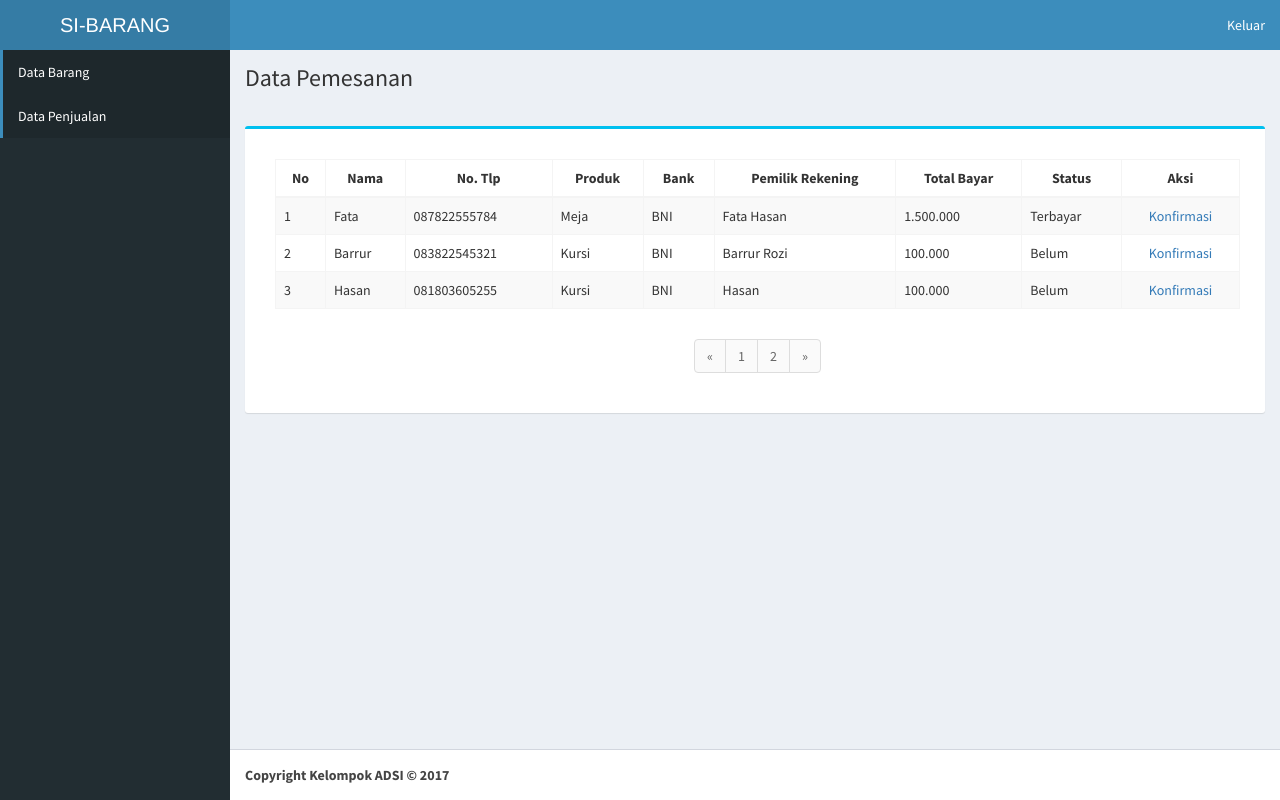
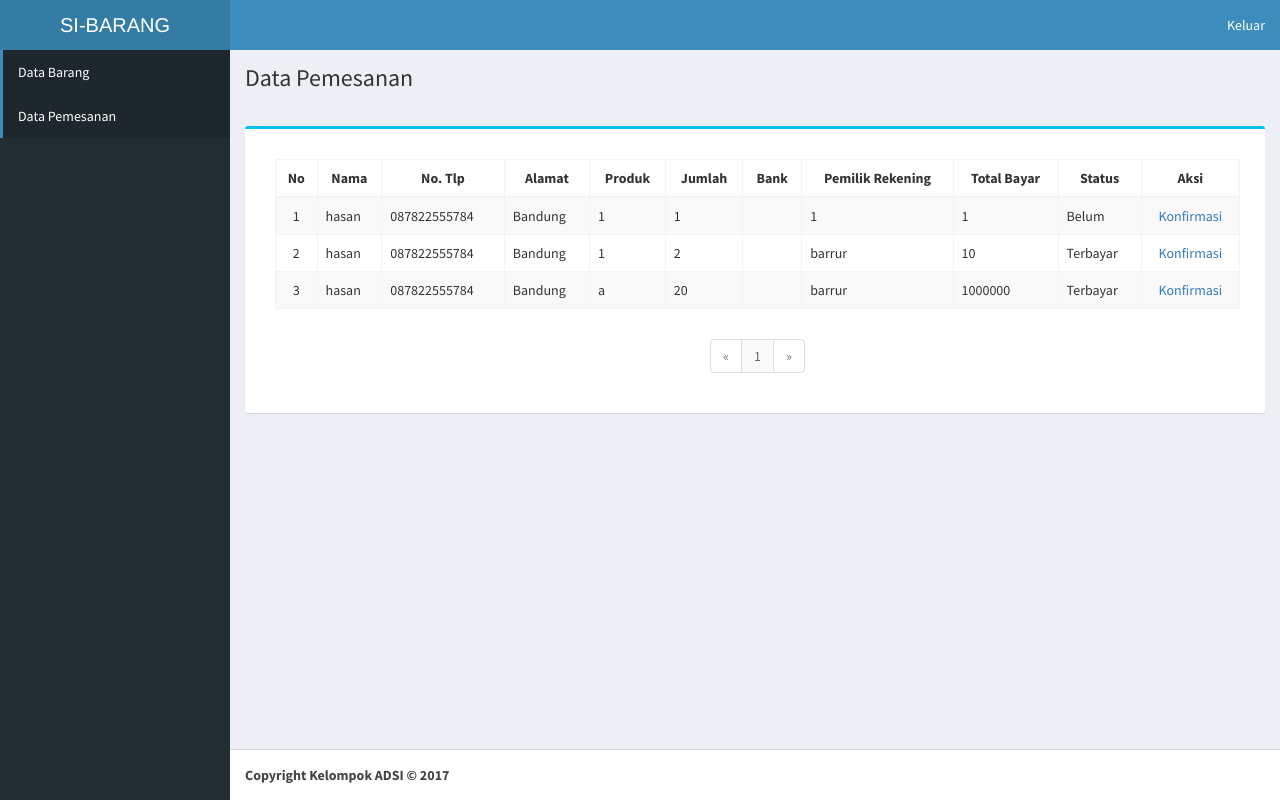
Before and after one commit to alifahfathonah/furniture, a PHP site: page /pegawai/admin/pegawai/datapenjualan.php in a window 1280 px wide. Run offline with PHP 8.4, Linux system fonts and the light colour scheme; data comes from the database, SQL or seed files in the repository; both versions use the stored data as it was after the commit; some libraries are stand-ins or nearby versions.

Commit message:
Update Pemesanan

```diff
--- a/admin/pegawai/databarang.php
+++ b/admin/pegawai/databarang.php
@@ -79,7 +79,7 @@
       <!-- Sidebar user panel -->
       <ul class="sidebar-menu" data-widget="tree">
         <li class="active"><a href="../pegawai/databarang.php"><span>Data Barang</span></a></li>
-        <li class="active"><a href="../pegawai/datapenjualan.php"><span>Data Penjualan</span></a></li>
+        <li class="active"><a href="../pegawai/datapenjualan.php"><span>Data Pemesanan</span></a></li>
     </ul>
 
         <!-- sidebar menu: : style can be found in sidebar.less -->
--- a/admin/pegawai/datapenjualan.php
+++ b/admin/pegawai/datapenjualan.php
@@ -30,6 +30,7 @@
   <style media="screen">
     .box {padding: 20px 15px 15px 20px }
     th{text-align: center;}
+
   </style>
   <!-- HTML5 Shim and Respond.js IE8 support of HTML5 elements and media queries -->
   <!-- WARNING: Respond.js doesn't work if you view the page via file:// -->
@@ -79,7 +80,7 @@
       <!-- Sidebar user panel -->
       <ul class="sidebar-menu" data-widget="tree">
         <li class="active"><a href="../pegawai/databarang.php"><span>Data Barang</span></a></li>
-        <li class="active"><a href="../pegawai/datapenjualan.php"><span>Data Penjualan</span></a></li>
+        <li class="active"><a href="../pegawai/datapenjualan.php"><span>Data Pemesanan</span></a></li>
     </ul>
 
         <!-- sidebar menu: : style can be found in sidebar.less -->
@@ -113,7 +114,9 @@
 						<th>No</th>
 						<th>Nama</th>
 						<th>No. Tlp</th>
+            <th>Alamat</th>
 						<th>Produk</th>
+            <th>Jumlah</th>
 						<th>Bank</th>
 						<th>Pemilik Rekening</th>
             <th>Total Bayar</th>
@@ -121,63 +124,103 @@
 						<th style="text-align: center;" >Aksi</th>
 					</tr>
 				</thead>
+				<tbody>
+            <?php
+              include "../../koneksi.php";
+              $halaman = @$_GET['halaman'];
+              if (empty($halaman)) {
+                $posisi = 0;
+                $halaman = 1;
+              } else {
+                $posisi = ($halaman-1) * 5;
+              }
+              $i = $posisi + 1;
+              $sql = mysqli_query($conn, "SELECT pembeli.nama_pembeli, pembeli.telepon, pembeli.alamat_pembeli, barang.nama_barang, pemesanan.jumlah_barang, pemesanan.nama_bank, pemesanan.pemilik_rekening, pemesanan.jumlah_bayar, pemesanan.status, pemesanan.id_transaksi FROM (barang join pemesanan on barang.kode_barang = pemesanan.kode_barang) join pembeli on pemesanan.id_pembeli = pembeli.id_pembeli LIMIT $posisi, 5");
+              while ($hasil = mysqli_fetch_array($sql)) {
+           ?>
+            <tr>
+              <td style="text-align: center;"><?php echo $i; ?></td>
+    		 			<td><?php echo $hasil['nama_pembeli']; ?></td>
+    		 			<td><?php echo $hasil['telepon']; ?></td>
+    		 			<td><?php echo $hasil['alamat_pembeli']; ?></td>
+    		 			<td><?php echo $hasil['nama_barang']; ?></td>
+    		 			<td><?php echo $hasil['jumlah_barang']; ?></td>
+    		 			<td><?php echo $hasil['nama_bank']; ?></td>
+    		 			<td><?php echo $hasil['pemilik_rekening']; ?></td>
+    		 			<td><?php echo $hasil['jumlah_bayar']; ?></td>
+              <td><?php echo $hasil['status']; ?></td>
+              <?php if ($hasil['status'] == "Belum"){
+                ?>
+                  <td style="text-align: center;"><a href="proses-Konfirmasi.php?id_transaksi=<?php echo $hasil['id_transaksi']; ?>&konfirmasi=<?php echo $hasil['status']; ?>">Konfirmasi</a></td>
+              <?php
+            }else{
+                ?>
+                  <td style="text-align: center;"><a href="#">Konfirmasi</a></td>
+                <?php
+                    }
+                 ?>
 
-				<tbody>
-				  	<tr>
-  						<td>1</td>
-  						<td>Fata</td>
-  						<td>087822555784</td>
-  						<td>Meja</td>
-  						<td>BNI</td>
-  						<td>Fata Hasan</td>
-              <td>1.500.000</td>
-              <td>Terbayar</td>
-  						<td style="text-align: center;"><a href="#"> Konfirmasi</a></td>
+
+
+
 					  </tr>
-            <tr>
-  						<td>2</td>
-  						<td>Barrur</td>
-  						<td>083822545321</td>
-  						<td>Kursi</td>
-  						<td>BNI</td>
-  						<td>Barrur Rozi</td>
-              <td>100.000</td>
-              <td>Belum</td>
-  						<td style="text-align: center;"><a href="#"> Konfirmasi</a></td>
-					  </tr>
-            <tr>
-  						<td>3</td>
-  						<td>Hasan</td>
-  						<td>081803605255</td>
-  						<td>Kursi</td>
-  						<td>BNI</td>
-  						<td>Hasan</td>
-              <td>100.000</td>
-              <td>Belum</td>
-  						<td style="text-align: center;"><a href="#"> Konfirmasi</a></td>
-					  </tr>
+            <?php
+      		 			$i++;
+      		 			}
+
+
+              ?>
 				</tbody>
 			</table>
 		</div>
 
     <center>
     	<nav aria-label="Page navigation example">
-      <ul class="pagination">
-        <li class="page-item">
-          <a class="page-link" href="#" aria-label="Previous">
-            <span aria-hidden="true">&laquo;</span>
-            <span class="sr-only">Previous</span>
-          </a>
-        </li>
-        <li class="page-item"><a class="page-link" href="#">1</a></li>
-        <li class="page-item"><a class="page-link" href="#">2</a></li>
-        <li class="page-item">
-          <a class="page-link" href="#" aria-label="Next">
-            <span aria-hidden="true">&raquo;</span>
-            <span class="sr-only">Next</span>
-          </a>
-        </li>
-      </ul>
+        <ul class="pagination">
+            <!-- LINK FIRST AND PREV -->
+            <?php
+            if($halaman == 1){ // Jika page adalah page ke 1, maka disable link PREV
+            ?>
+              <li class="disabled"><a href="#">&laquo;</a></li>
+            <?php
+            }else{ // Jika page bukan page ke 1
+              $link_prev = ($halaman > 1)? $halaman - 1 : 1;
+            ?>
+              <li><a href="datapenjualan.php?halaman=<?php echo $link_prev; ?>">&laquo;</a></li>
+            <?php
+            }
+            ?>
+
+            <!-- LINK NUMBER -->
+            <?php
+            // Buat query untuk menghitung semua jumlah data
+            $res = mysqli_query($conn, "SELECT * FROM pemesanan");
+            $hitung = mysqli_num_rows($res);
+            $jum = $hitung / 5;
+            $jumlah = ceil($jum);
+            for ($i=1; $i <= $jumlah ; $i++) {
+                 echo "<li><a href='datapenjualan.php?halaman=$i'>".$i."</a></li>";
+             }
+
+            ?>
+
+            <!-- LINK NEXT AND LAST -->
+            <?php
+            // Jika page sama dengan jumlah page, maka disable link NEXT nya
+            // Artinya page tersebut adalah page terakhir
+            if($halaman == $jumlah){ // Jika page terakhir
+            ?>
+              <li class="disabled"><a href="#">&raquo;</a></li>
+            <?php
+            }else{ // Jika Bukan page terakhir
+              $link_next = ($halaman < $jumlah)? $halaman + 1 : $jumlah;
+            ?>
+              <li><a href="datapenjualan.php?page=<?php echo $link_next; ?>">&raquo;</a></li>
+            <?php
+            }
+            ?>
+          </ul>
+
     </nav>
     </center>
   </div>
--- a/detailproduk.php
+++ b/detailproduk.php
@@ -127,6 +127,7 @@
      							<br><br>
      							<br>
      							<hr>
+
      							Untuk order produk dan pemesan dapat dilakukan dengan mengklik <br>
      							link atau tombol di bawah ini : <br><a href="pemesanan.php?pemesanan=<?php echo $hasil['kode_barang']; ?>"><button type="button" class="btn btn-success">Pesan Barang</button></a> <br>
      							atau tersedia di menu utama
--- a/pesan.php
+++ b/pesan.php
@@ -112,7 +112,7 @@
                                 Silahkan Mentransfer dan konfirmasi ke kami, terima kasih .
                             </p>
                         </div>
-                        <a href="/produk"><button type="button" name="button">Kembali</button></a>
+                        <a href="index.php"><button type="button" name="button">Kembali</button></a>
 
 
                     </table>
```
Also changed, not shown: admin/pegawai/proses-konfirmasi.php (added, +17 -0 lines), furniture.sql (+38 -6 lines), index.php (+12 -5 lines), pemesanan.php (+29 -11 lines), proses-pemesanan.php (added, +24 -0 lines).
